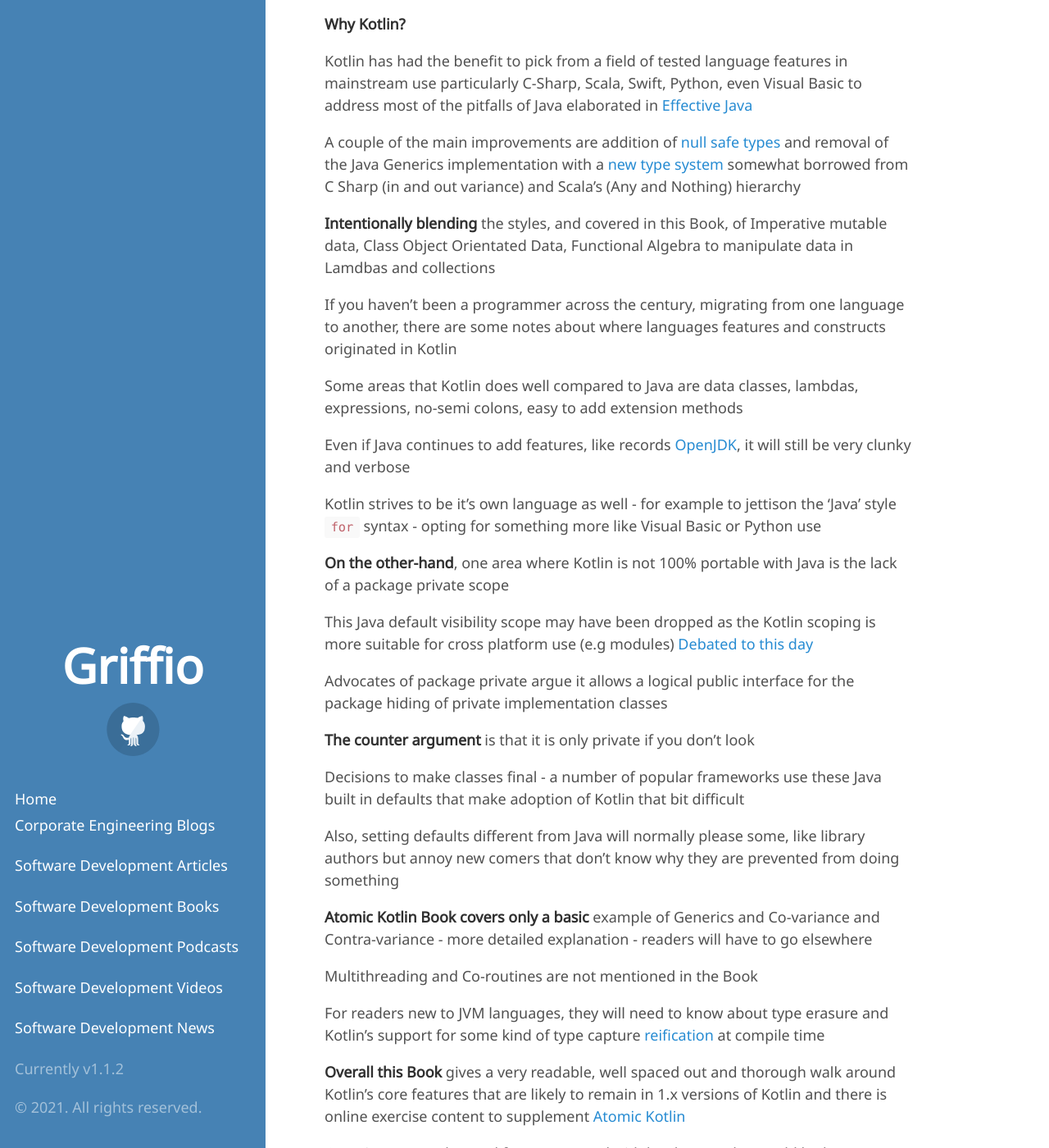
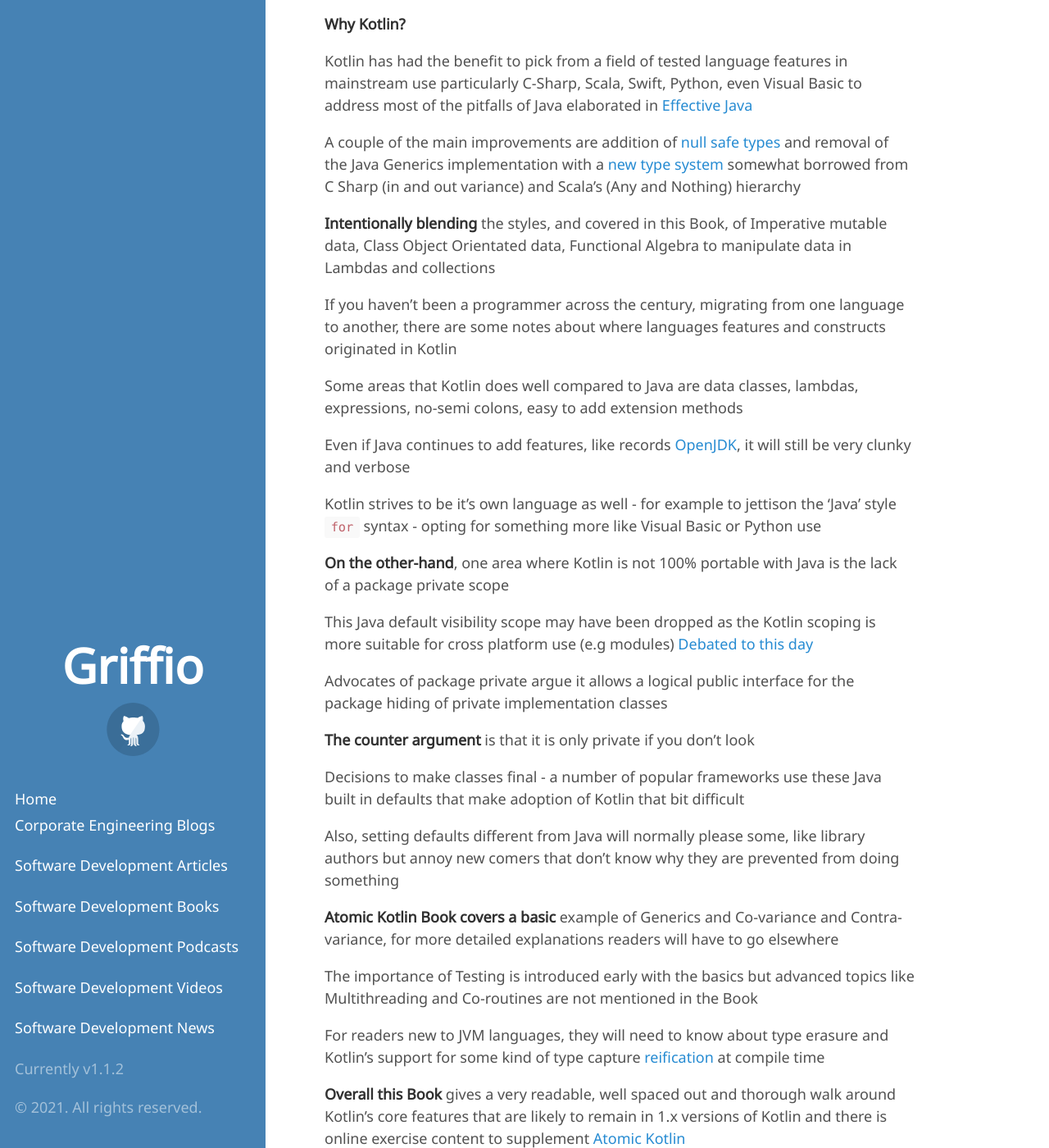
Before and after one commit to griffio/griffio.github.io, a Jekyll site: the page built from _posts/2021-02-12-Atomic-Kotlin-Review.md, in a window 1280 px wide and 1400 px high, scrolled down 1061 px. Shown: the whole window at 82% size. Built offline with Jekyll 4.4.1, drawn with Linux system fonts in a browser that asks for light colours; some web fonts are replaced.

Commit message:
Update 2021-02-12-Atomic-Kotlin-Review.md

```diff
--- a/_posts/2021-02-12-Atomic-Kotlin-Review.md
+++ b/_posts/2021-02-12-Atomic-Kotlin-Review.md
@@ -29,7 +29,7 @@
 
 A couple of the main improvements are addition of [null safe types](https://kotlinlang.org/docs/null-safety.html) and removal of the Java Generics implementation with a [new type system](https://kotlinlang.org/docs/generics.html) somewhat borrowed from C Sharp (in and out variance) and Scala's (Any and Nothing) hierarchy
 
-**Intentionally blending** the styles, and covered in this Book, of Imperative mutable data, Class Object Orientated Data, Functional Algebra to manipulate data in Lamdbas and collections
+**Intentionally blending** the styles, and covered in this Book, of Imperative mutable data, Class Object Orientated data, Functional Algebra to manipulate data in Lambdas and collections
 
 If you haven't been a programmer across the century, migrating from one language to another, there are some notes about where languages features and constructs originated in Kotlin
 
@@ -52,9 +52,9 @@
 
 Also, setting defaults different from Java will normally please some, like library authors but annoy new comers that don't know why they are prevented from doing something
 
-**Atomic Kotlin Book covers only a basic** example of Generics and Co-variance and Contra-variance - more detailed explanation - readers will have to go elsewhere
+**Atomic Kotlin Book covers a basic** example of Generics and Co-variance and Contra-variance, for more detailed explanations readers will have to go elsewhere
 
-Multithreading and Co-routines are not mentioned in the Book
+The importance of Testing is introduced early with the basics but advanced topics like Multithreading and Co-routines are not mentioned in the Book
 
 For readers new to JVM languages, they will need to know about type erasure and Kotlin's support for some kind of type capture [reification](https://kotlinlang.org/docs/inline-functions.html) at compile time
 
```
